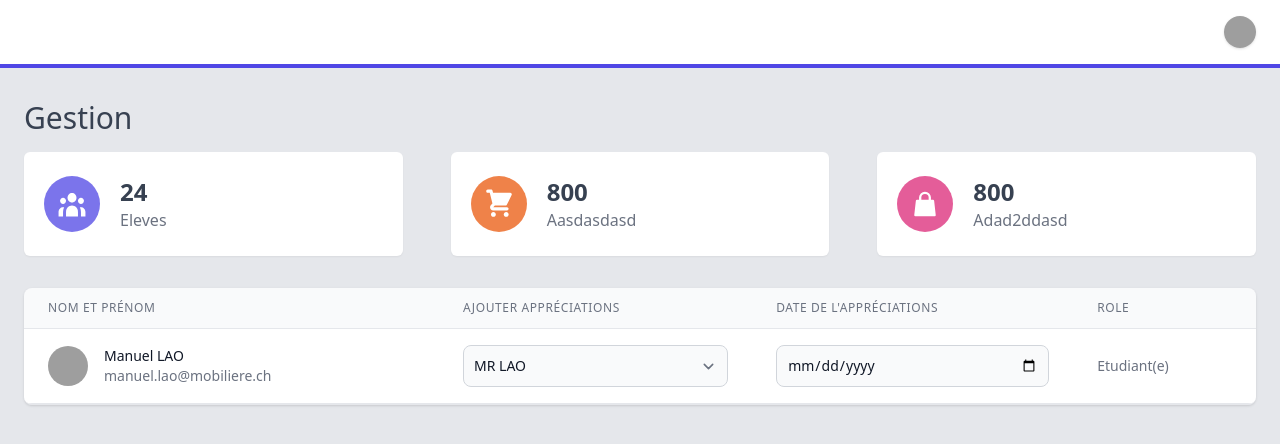
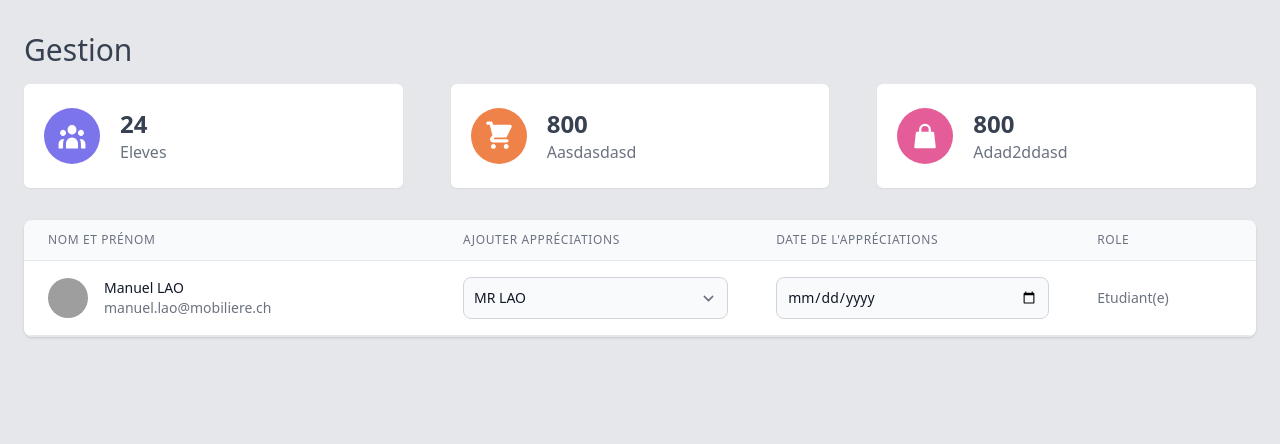
Before and after one commit to ProjectM431/m431-frontend, a Vue app: page /teacher in a window 1280 px wide. Shown: the top 444 px of the page. Built offline with nearby package versions, Linux system fonts and the light colour scheme; grey boxes are pictures that could not be loaded.

Commit message:
delete header

```diff
--- a/src/views/TeacherViews.vue
+++ b/src/views/TeacherViews.vue
@@ -3,20 +3,6 @@
         <div>
         <div class="flex h-screen bg-gray-200">
             <div class="flex-1 flex flex-col overflow-hidden">
-                <header class="flex justify-between items-center py-4 px-6 bg-white border-b-4 border-indigo-600">
-                    <div class="flex items-center">
-                    </div>
-                    <div class="flex items-center">
-                        <div class="relative">
-                        </div>
-                        <div class="relative">
-                            <button class="relative block h-8 w-8 rounded-full overflow-hidden shadow focus:outline-none">
-                                <img class="h-full w-full object-cover" src="https://images.unsplash.com/photo-1528892952291-009c663ce843?ixlib=rb-1.2.1&amp;ixid=eyJhcHBfaWQiOjEyMDd9&amp;auto=format&amp;fit=crop&amp;w=296&amp;q=80" alt="Your avatar">
-                            </button>
-                            <div class="fixed inset-0 h-full w-full z-10" style="display: none;"></div>
-                        </div>
-                    </div>
-                </header>
                 <main class="flex-1 overflow-x-hidden overflow-y-auto bg-gray-200">
                     <div class="container mx-auto px-6 py-8">
                         <h3 class="text-gray-700 text-3xl font-medium">Gestion</h3>
```
